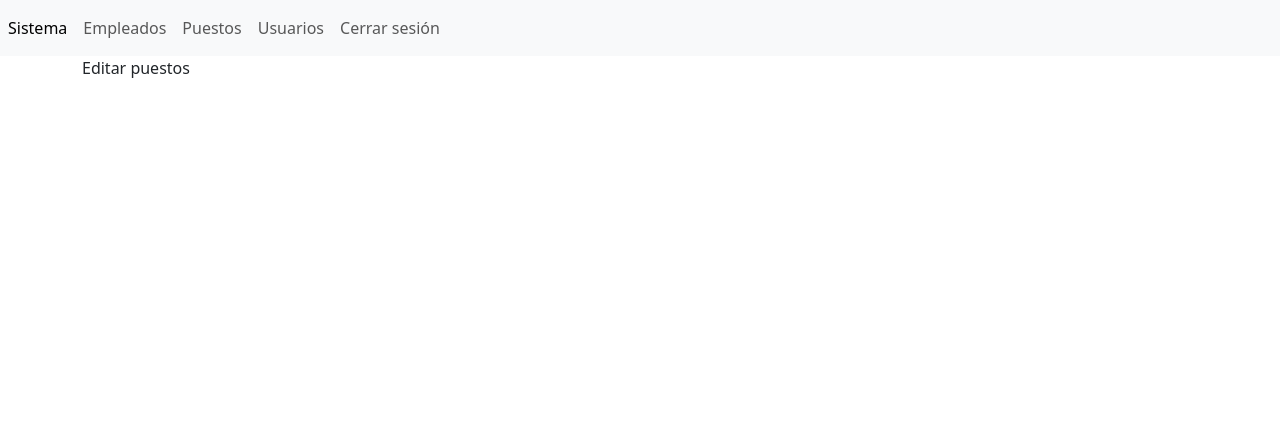
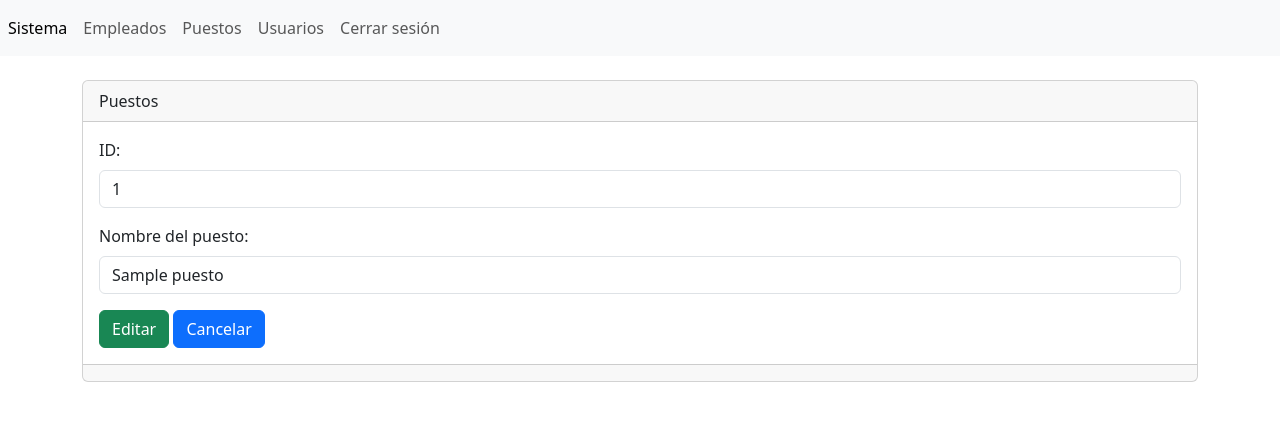
Before and after one commit to jhon-ran/app, a PHP site: page /app/secciones/puestos/editar.php?txtID=1 in a window 1280 px wide. Shown: the top 421 px of the page. Run offline with PHP 8.4, Linux system fonts and the light colour scheme; tables that the repository leaves empty or names only in its code hold one stand-in row (values such as "Sample post").

Commit message:
add update puestos functionality

```diff
--- a/secciones/puestos/editar.php
+++ b/secciones/puestos/editar.php
@@ -1,7 +1,79 @@
+<?php
+include("../../bd.php");
+
+//******Inicia código para recibir registro******
+//Para verificar que se envía un id
+if(isset($_GET['txtID'])){
+    //Si esta variable existe, se asigna ese valor, de lo contrario se queda
+    $txtID = (isset($_GET['txtID']))?$_GET['txtID']:$_GET['txtID'];
+    //Se prepara sentencia para editar dato seleccionado (id)
+    $sentencia = $conexion->prepare("SELECT * FROM tbl_puestos WHERE id=:id");
+    //Asignar los valores que vienen del método GET (id seleccionado por params)
+    $sentencia->bindParam(":id",$txtID);
+    //Se ejecuta la sentencia con el valor asignado para borrar
+    $sentencia->execute();
+    //Popular el formulario con los valores de 1 registro
+    $registro = $sentencia->fetch(PDO::FETCH_LAZY);
+
+    $nombredelpuesto = $registro["nombredelpuesto"];
+}
+//******Termina código para recibir registro******
+
+
+//******Inicia código para modificar registro******
+if($_POST){
+    //Descomentar esta línea para comprobar que se reciben datos
+    //print_r($_POST);
+
+    $txtID = (isset($_POST['txtID']))?$_POST['txtID']:"";
+    //Validación: que exista la información enviada, lo vamos a igualar a ese valor,
+    //de lo contratrio lo deja en blanco
+    $nombredelpuesto = (isset($_POST["nombredelpuesto"])?$_POST["nombredelpuesto"]:"");
+    //Preparar modificar el registro enviados por POST
+    $sentencia = $conexion->prepare("UPDATE tbl_puestos SET nombredelpuesto=:nombredelpuesto WHERE id=:id");
+    //Asignar los valores que vienen del formulario (POST)
+    $sentencia->bindParam(":nombredelpuesto",$nombredelpuesto);
+    $sentencia->bindParam(":id",$txtID);
+    //Se ejecuta la sentencia con los valores de param asignados
+    $sentencia->execute();
+    header("Location:index.php");
+}
+//******Termina código para recibir registro******
+
+?>
+
 <!-- ../../ sube 2 niveles para poder acceder al folder de templates-->
 <?php include("../../templates/header.php"); ?>
 
-Editar puestos
+<br/>
+
+<div class="card">
+    <div class="card-header">Puestos</div>
+    <div class="card-body">
+
+        <form action="" method="post" enctype="multipart/form-data">
+
+            <div class="mb-3">
+                <label for="txtID" class="form-label">ID:</label>
+                <input type="text"
+                    value = "<?php echo $txtID;?>"
+                    class="form-control" readonly name="txtID" id="txtID" aria-describedby="helpId" placeholder="ID"/>
+            </div>
+
+            <div class="mb-3">
+                <label for="nombredelpuesto" class="form-label">Nombre del puesto:</label>
+                <input type="text"
+                value = "<?php echo $nombredelpuesto;?>"
+                class="form-control" name="nombredelpuesto" id="nombredelpuesto" aria-describedby="helpId" placeholder="Nombre del puesto"/>
+            </div>
+
+            <button type="submit" class="btn btn-success">Editar</button>
+            <a name="" id="" class="btn btn-primary" href="index.php" role="button">Cancelar</a>
+        </form>
+
+    </div>
+    <div class="card-footer text-muted"></div>
+</div>
 
 <!-- ../../ sube 2 niveles para poder acceder al folder de templates-->
 <?php include("../../templates/footer.php"); ?>
--- a/secciones/puestos/index.php
+++ b/secciones/puestos/index.php
@@ -55,7 +55,7 @@ $lista_tbl_puestos = $sentencia->fetchAll(PDO::FETCH_ASSOC);
                 <td scope="row"><?php echo $registro['id']?></td>
                     <td><?php echo $registro['nombredelpuesto']?></td>
                     <td>
-                        <input name="btneditar" id="btneditar" class="btn btn-info" type="button" value="Editar"/>
+                        <a class="btn btn-info" href="editar.php?txtID=<?php echo $registro['id']?>" role="button">Editar</a>
                         |
                         <!--Envia el id através de la url-->
                         <a class="btn btn-danger" href="index.php?txtID=<?php echo $registro['id']?>" role="button">Eliminar</a>
```
